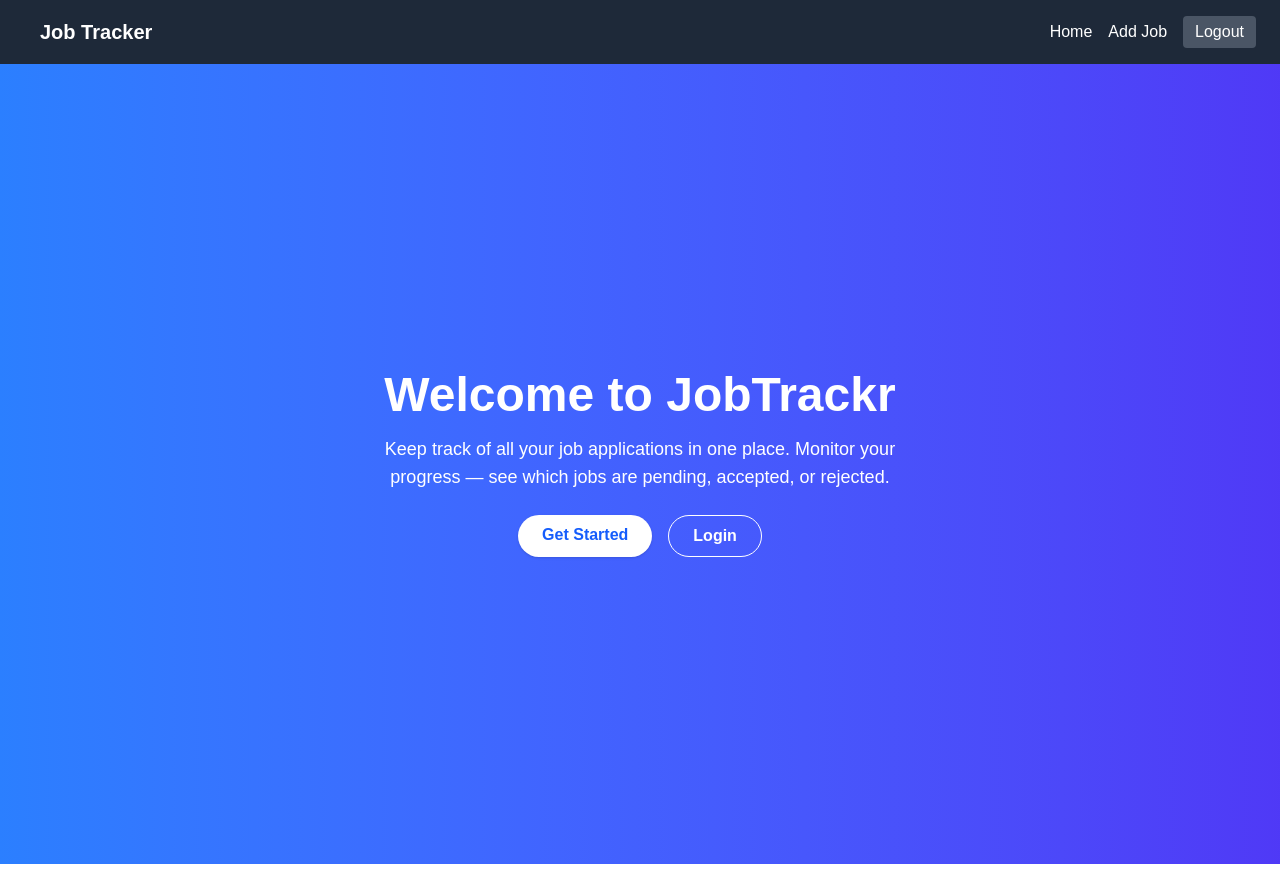
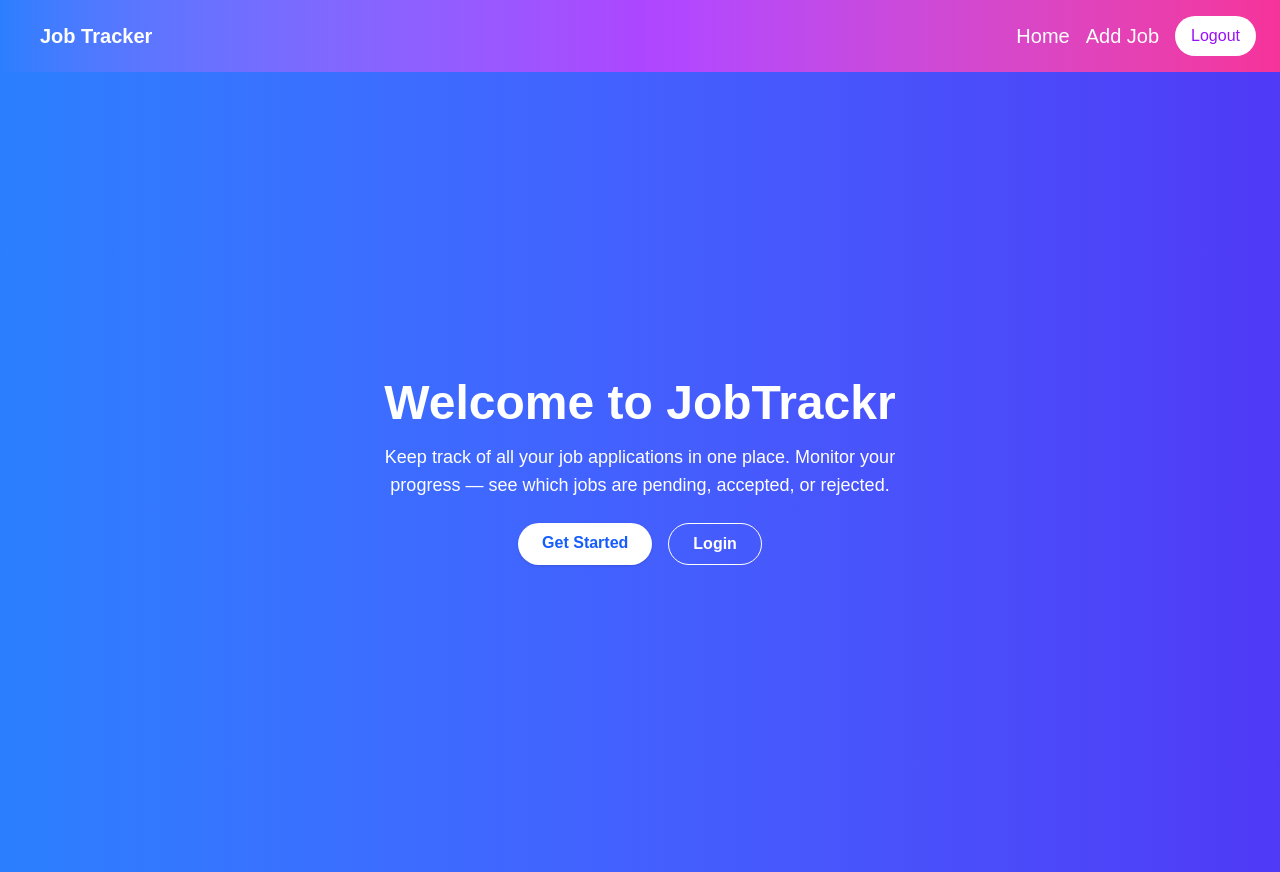
Before and after one commit to Nomala03/Job-tracker-app, a React (Vite) app: page / in a window 1280 px wide. Built offline with nearby package versions, Linux system fonts and the light colour scheme.

Commit message:
add style on Navbar

```diff
--- a/src/components/Navbar.tsx
+++ b/src/components/Navbar.tsx
@@ -10,17 +10,17 @@ const Navbar = () => {
     };
 
     return (
-      <nav className=" bg-gray-800 text-white px-6 py-4 flex justify-between items-center">
+      <nav className="bg-gradient-to-r from-blue-500 via-purple-500 to-pink-500 text-white px-6 py-4 flex justify-between items-center">
         <Link to="/" className="text-xl font-bold px-4">
           Job Tracker
         </Link>
           <div className="flex items-center gap-4">
-          <Link to="/home" className="hover:text-gray-300">Home</Link>
-          <Link to="/add-job" className="hover:text-gray-300">Add Job</Link>
+          <Link to="/home" className="hover:underline text-white text-xl">Home</Link>
+          <Link to="/add-job" className="hover:underline text-white text-xl">Add Job</Link>
 
           <button
             onClick={handleLogout}
-            className="bg-gray-600 px-3 py-1 rounded hover:bg-gray-500"
+            className="bg-white text-purple-600 px-4 py-2 rounded-full hover:bg-gray-200 transition"
           >
             Logout
           </button>
```
